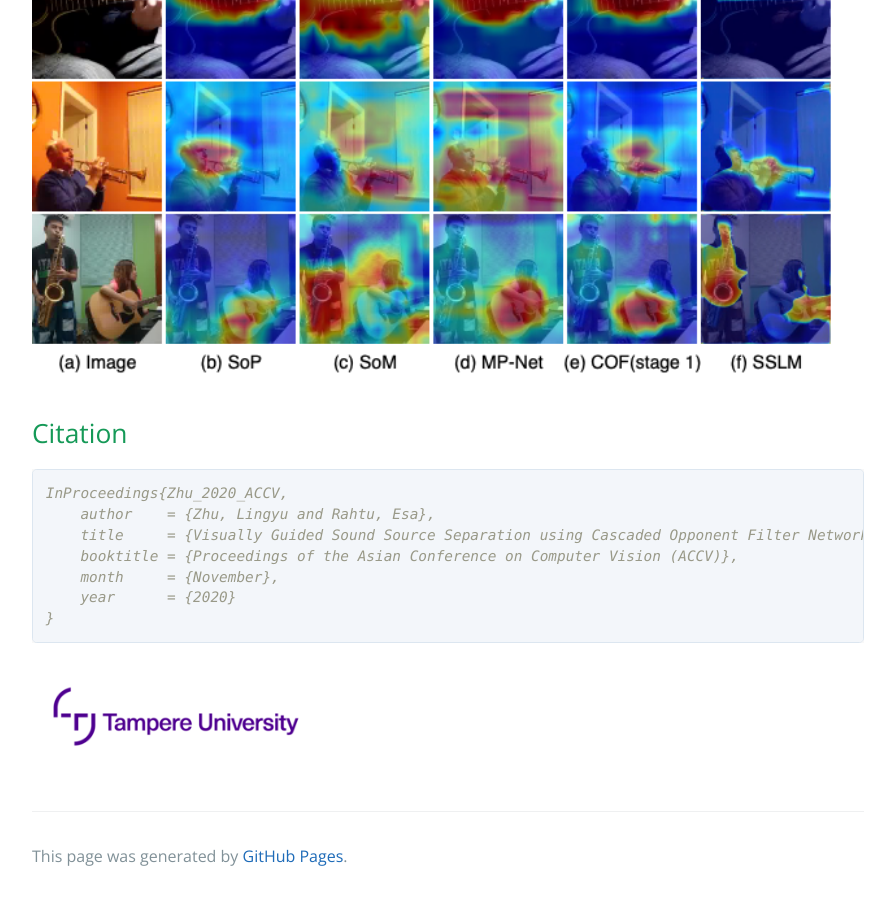
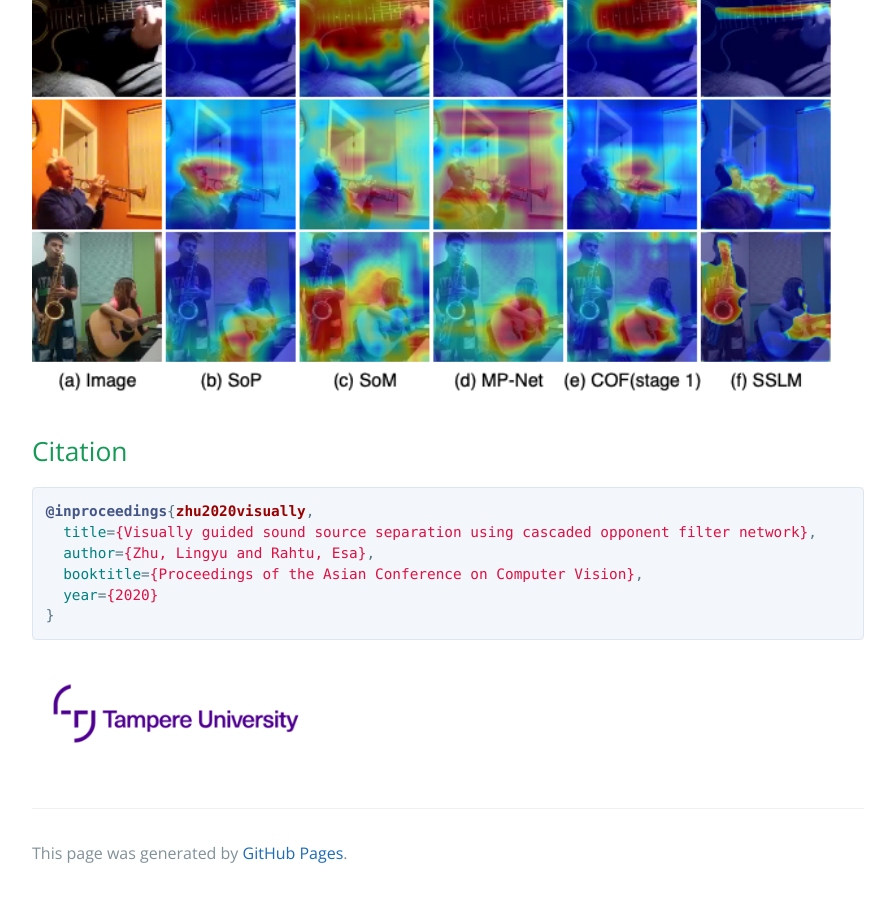
Before and after one commit to ly-zhu/ly-zhu.github.io, a Jekyll site: the page built from cof-net.md, in a window 1280 px wide and 900 px high, scrolled down 4308 px. Shown: the whole window, without its empty margins (192-1087 px from the left). Built offline with Jekyll 4.4.1, drawn with Linux system fonts in a browser that asks for light colours.

````diff
--- a/cof-net.md
+++ b/cof-net.md
@@ -64,12 +63,11 @@
 
 ## Citation
 ```bibtex
-InProceedings{Zhu_2020_ACCV,
-    author    = {Zhu, Lingyu and Rahtu, Esa},
-    title     = {Visually Guided Sound Source Separation using Cascaded Opponent Filter Network},
-    booktitle = {Proceedings of the Asian Conference on Computer Vision (ACCV)},
-    month     = {November},
-    year      = {2020}
+@inproceedings{zhu2020visually,
+  title={Visually guided sound source separation using cascaded opponent filter network},
+  author={Zhu, Lingyu and Rahtu, Esa},
+  booktitle={Proceedings of the Asian Conference on Computer Vision},
+  year={2020}
 }
 ```
 
````
Also changed, not shown: other parts of cof-net.md (+1 -2 lines).
